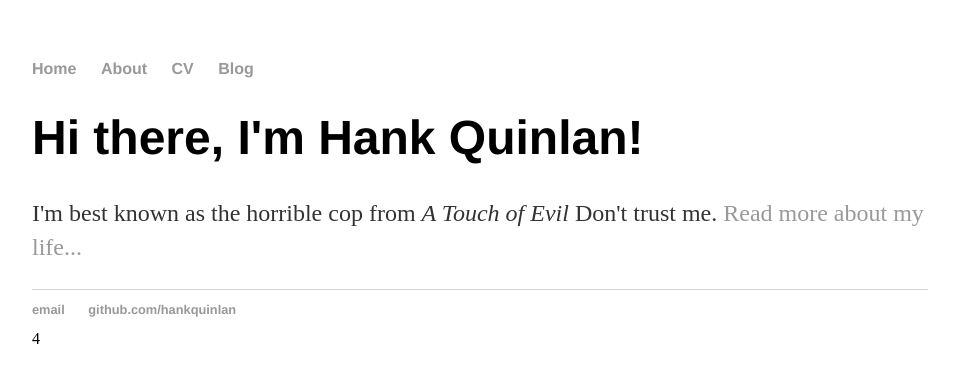
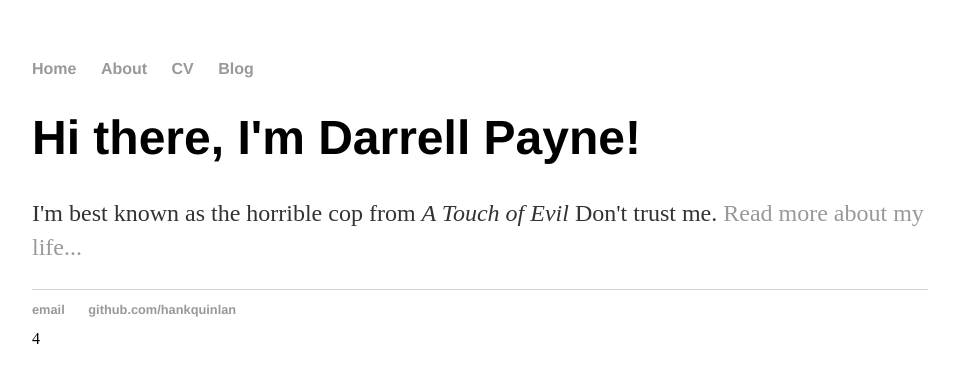
Before and after one commit to theknoosh/theknoosh.github.io, a plain HTML site: page index.html in a window 1280 px wide. Shown: the whole page, without its empty margins (160-1115 px from the left). Drawn offline with Linux system fonts and the light colour scheme.

Commit message:
Update index.html

```diff
--- a/index.html
+++ b/index.html
@@ -16,7 +16,7 @@
 		</nav>
 		<div class="container">
     		<div class="blurb">
-        		<h1>Hi there, I'm Hank Quinlan!</h1>
+        		<h1>Hi there, I'm Darrell Payne!</h1>
 				<p>I'm best known as the horrible cop from <em>A Touch of Evil</em> Don't trust me. <a href="/about">Read more about my life...</a></p>
     		</div><!-- /.blurb -->
 		</div><!-- /.container -->
```
